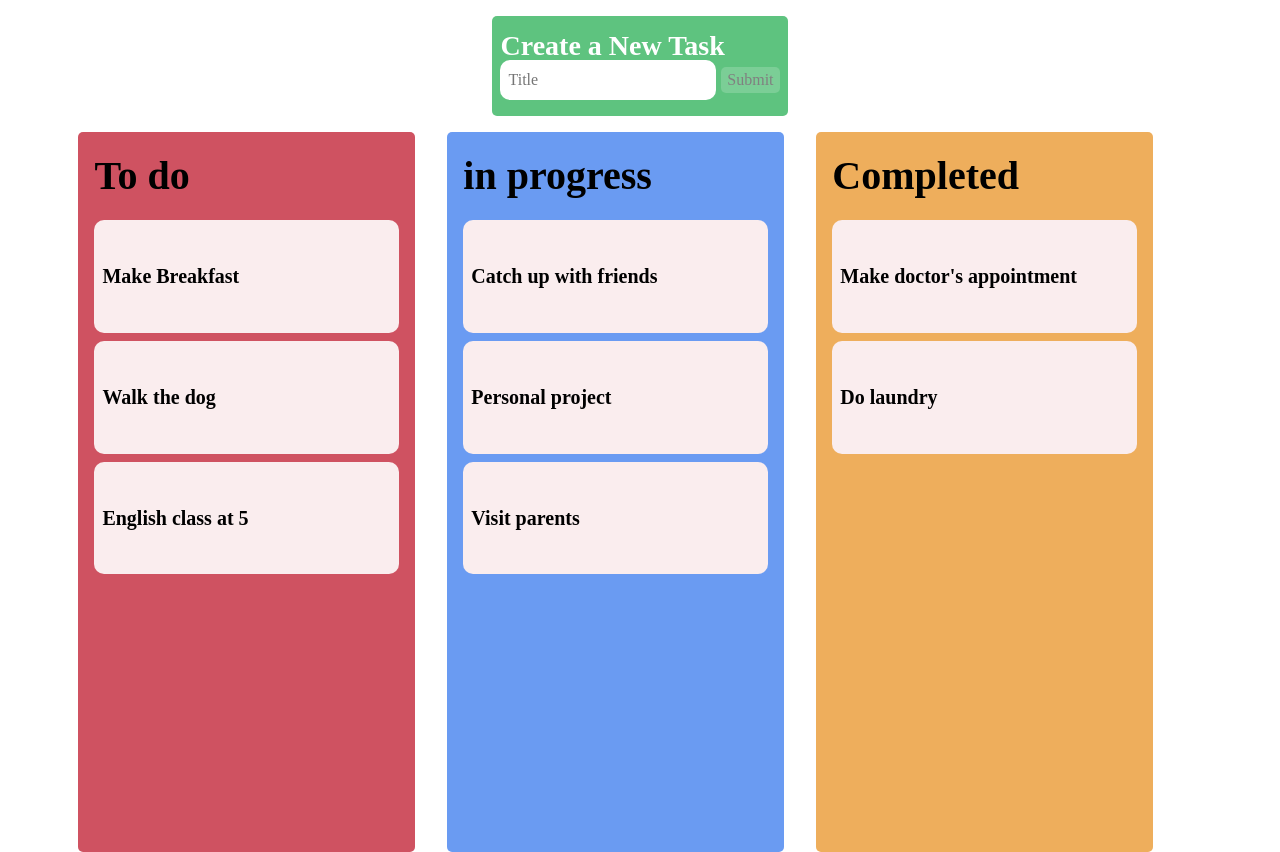
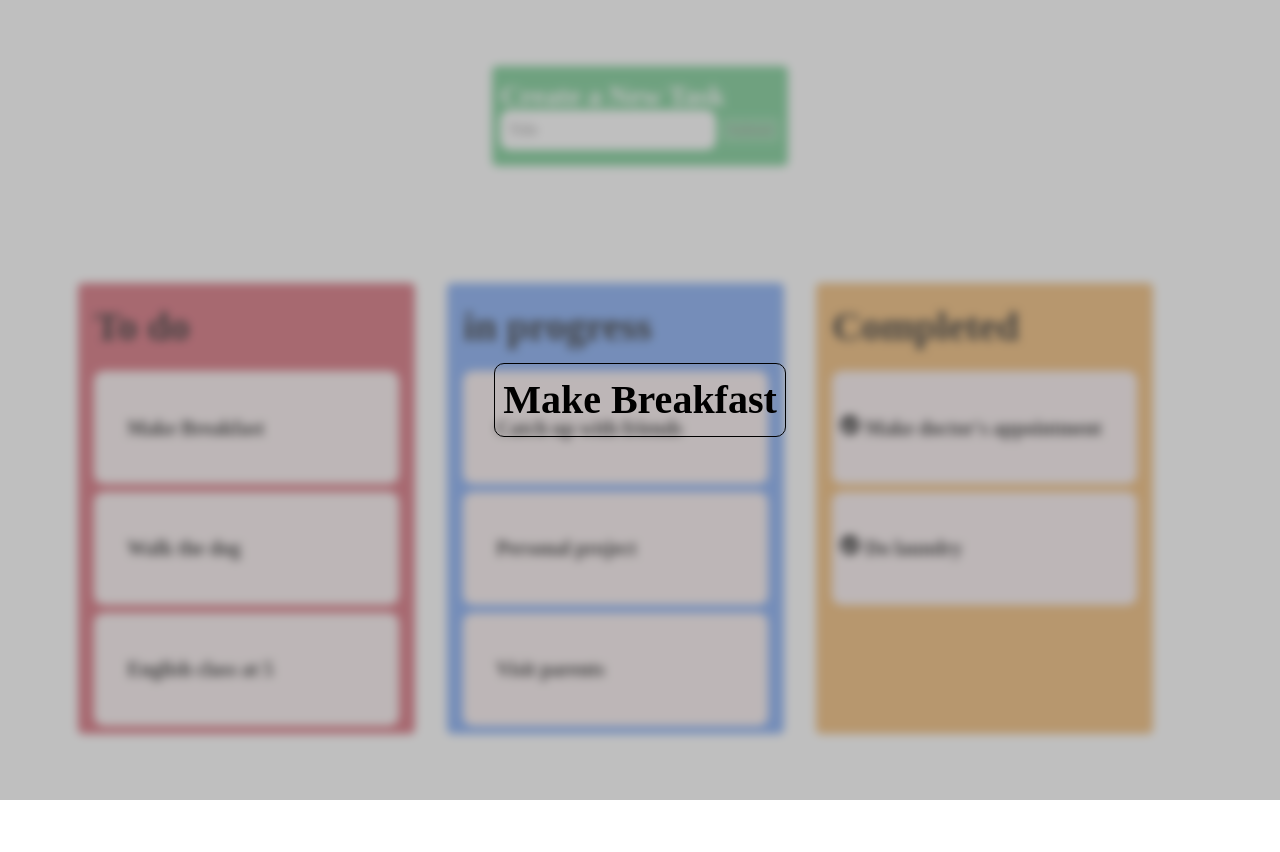
Before and after one commit to Parsa-Parishan/kanban-board, a React (Create React App) app: page / in a window 1280 px wide. Both pictures are taken after a click on the button "Make Breakfast". After the commit the page ends 824 px from the top, so only its background shows below. Built offline with nearby package versions, Linux system fonts and the light colour scheme.

Commit message:
add modal and style

```diff
--- a/package.json
+++ b/package.json
@@ -9,6 +9,7 @@
     "react": "^18.2.0",
     "react-beautiful-dnd": "^13.1.1",
     "react-dom": "^18.2.0",
+    "react-icons": "^4.7.1",
     "react-scripts": "5.0.1",
     "web-vitals": "^2.1.4"
   },
--- a/src/App.js
+++ b/src/App.js
@@ -2,9 +2,11 @@ import { useEffect, useState } from "react";
 import data from "./data";
 import { DragDropContext, Droppable, Draggable } from "react-beautiful-dnd";
 import Form from "./components/Form";
+import { FaCheckCircle } from "react-icons/fa";
 
 function App() {
   const [tasks, setTasks] = useState(data);
+  const [show, setShow] = useState(false);
 
   const handleDrag = (element) => {
     if (!element.destination) return;
@@ -22,6 +24,7 @@ function App() {
     const sourceTask = [...sourceSection.tasks];
     const destinationTask = [...destinationSection.tasks];
     const [removed] = sourceTask.splice(source.index, 1);
+    console.log(removed);
 
     if (source.droppableId != destination.droppableId) {
       destinationTask.splice(destination.index, 0, removed);
@@ -40,6 +43,22 @@ function App() {
     newData[0].tasks.splice(0, 0, e);
     setTasks([...newData]);
   };
+
+  const handleModal = (e) => {
+    if (document.querySelector(`.${e}`).className == `modal ${e}`) {
+      document.querySelector(`.${e}`).className = `modal ${e} show`;
+      setShow(true);
+    } else {
+      document.querySelector(`.${e}`).className = `modal ${e}`;
+      setShow(false);
+    }
+  };
+
+  {
+    show
+      ? (document.body.style.overflow = "hidden")
+      : (document.body.style.overflow = "auto");
+  }
 
   return (
     <div className="App">
@@ -76,10 +95,23 @@ function App() {
                                     ...provided.draggableProps.style,
                                     opacity: snapshot.isDragging ? "0.5" : "1",
                                   }}
+                                  onClick={() => handleModal(section.id)}
                                 >
-                                  <h5>{section.title}</h5>
+                                  <h5>
+                                    <span
+                                      className={`${
+                                        task.id == "Completed" ? "sho" : "icon"
+                                      }`}
+                                    >
+                                      <FaCheckCircle />
+                                    </span>
+                                    {section.title}
+                                  </h5>
 
                                   {provided.placeholder}
+                                  <div className={`modal ${section.id}`}>
+                                    <h2>{section.title}</h2>
+                                  </div>
                                 </div>
                               );
                             }}
--- a/src/styles/main.css
+++ b/src/styles/main.css
@@ -117,6 +117,10 @@ h4 {
     line-height: 1;
   }
 }
+body {
+  padding-bottom: 1.5rem;
+}
+
 .App {
   display: grid;
   place-items: center;
@@ -129,7 +133,6 @@ h4 {
   place-items: center;
   gap: 2rem;
   width: 90%;
-  height: 90vh;
 }
 @media (min-width: 768px) {
   .App main {
@@ -144,6 +147,7 @@ h4 {
   flex-direction: column;
   width: 90%;
   padding: 0.5rem;
+  transition: all 0.5s linear;
   gap: 0.5rem;
 }
 .App main .tasks.toDo {
@@ -199,4 +203,50 @@ h4 {
 .App .add-task form input[type=submit]:hover {
   background: rgb(94, 195, 200);
   color: white;
+}
+
+.icon {
+  opacity: 0;
+  transition: display 0.5s linear 0.5s;
+  margin-right: 0.3rem;
+}
+
+.sho {
+  opacity: 1;
+  animation: show 0.5s ease;
+  margin-right: 0.3rem;
+}
+
+@keyframes show {
+  0% {
+    display: none;
+    opacity: 0;
+    transform: scale(0, 0);
+  }
+  1% {
+    display: grid;
+    opacity: 0;
+  }
+  100% {
+    opacity: 1;
+    transform: scale(1, 1);
+  }
+}
+.modal {
+  position: fixed;
+  background-color: rgba(128, 128, 128, 0.5);
+  -webkit-backdrop-filter: blur(5px);
+  backdrop-filter: blur(5px);
+  inset: 0;
+  display: none;
+  place-items: center;
+  opacity: 1;
+}
+.modal h2 {
+  border: 1px solid;
+}
+
+.show {
+  display: grid !important;
+  animation: show 0.5s ease;
 }/*# sourceMappingURL=main.css.map */
--- a/src/styles/sass/components/_main.scss
+++ b/src/styles/sass/components/_main.scss
@@ -1,3 +1,7 @@
+body {
+  padding-bottom: 1.5rem;
+}
+
 .App {
   display: grid;
   place-items: center;
@@ -14,13 +18,13 @@
     place-items: center;
     gap: 2rem;
     width: 90%;
-    height: 90vh;
     .tasks {
       border-radius: 5px;
       display: flex;
       flex-direction: column;
       width: 90%;
       padding: 0.5rem;
+      transition: all 0.5s linear;
       &.toDo {
         background: rgba(207, 82, 97);
       }
@@ -79,3 +83,50 @@
     }
   }
 }
+
+.icon {
+  opacity: 0;
+  transition: display 0.5s linear 0.5s;
+  margin-right: 0.3rem;
+}
+
+.sho {
+  opacity: 1;
+  animation: show 0.5s ease;
+  margin-right: 0.3rem;
+}
+
+@keyframes show {
+  0% {
+    display: none;
+    opacity: 0;
+    transform: scale(0, 0);
+  }
+  1% {
+    display: grid;
+    opacity: 0;
+  }
+  100% {
+    opacity: 1;
+    transform: scale(1, 1);
+  }
+}
+
+.modal {
+  position: fixed;
+  background-color: rgba(gray, 0.5);
+  -webkit-backdrop-filter: blur(5px);
+  backdrop-filter: blur(5px);
+  inset: 0;
+  display: none;
+  place-items: center;
+  opacity: 1;
+  h2 {
+    border: 1px solid;
+  }
+}
+
+.show {
+  display: grid !important;
+  animation: show 0.5s ease;
+}
```
Also changed, not shown: 2 other files (tests, documents, lock files or other folders).
